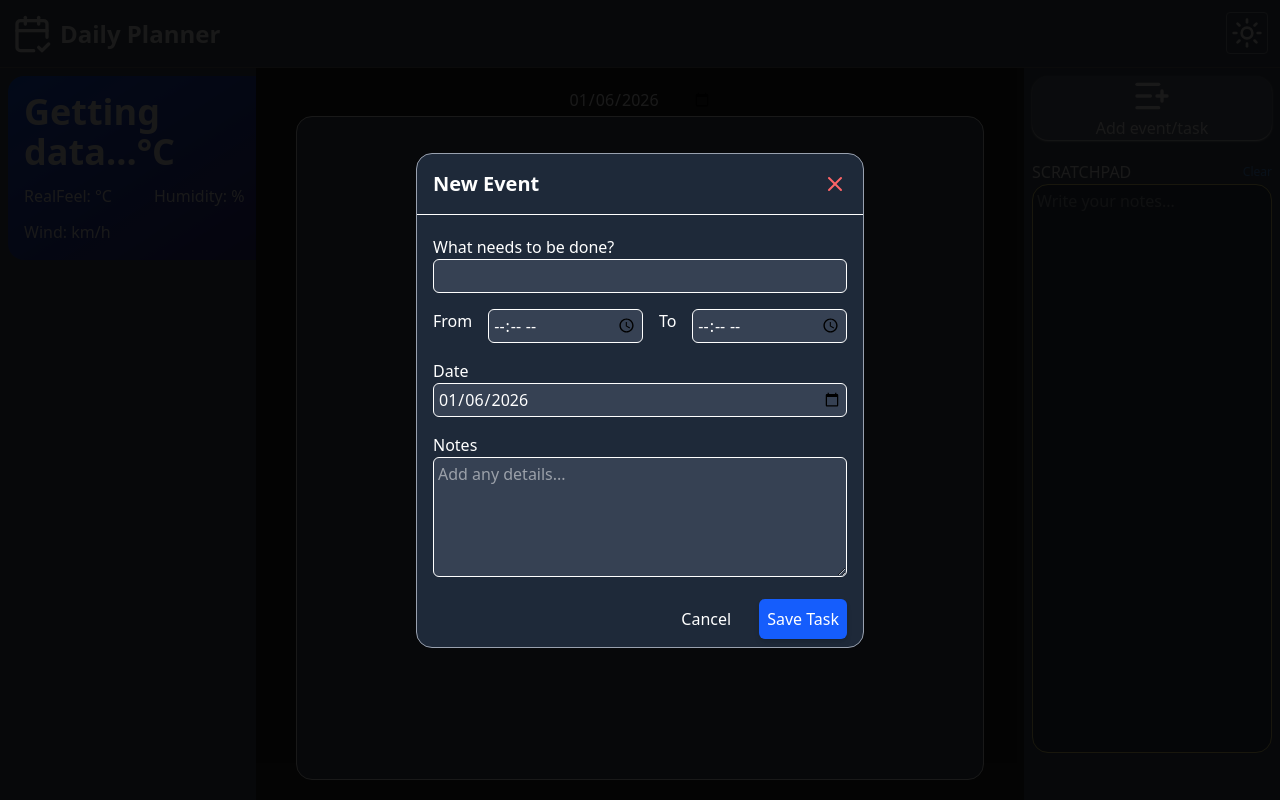
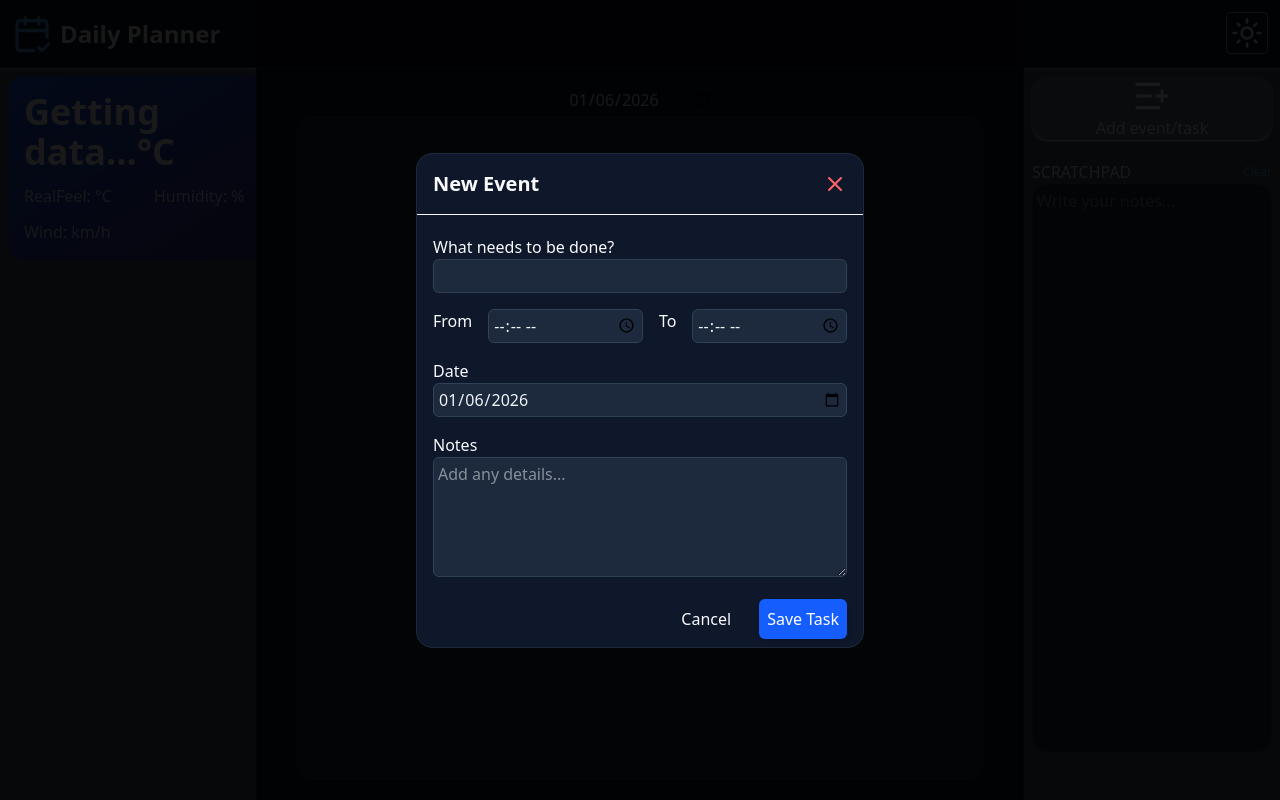
Before and after one commit to SAmaksh5097/Daily-Planner-App, a React (Vite) app: page / in a window 1280 px wide. Both pictures are taken after a click on the element "Add event/task". Built offline with nearby package versions, Linux system fonts and the light colour scheme; no server answers.

Commit message:
color scheme modified

```diff
--- a/src/App.jsx
+++ b/src/App.jsx
@@ -4,9 +4,9 @@ import QuickActions from "./QuickActions"
 import SideBar from "./SideBar"
 function App() {
   return (
-    <div className="min-h-screen max-h-full flex flex-col  bg-gray-300 transition-all ease-in-out dark:bg-neutral-800 dark:text-white">
+    <div className="min-h-screen max-h-full flex flex-col transition-all ease-in-out bg-slate-50 dark:bg-slate-950 text-slate-900 dark:text-slate-50">
       <Header/>
-      <div className="flex h-screen bg-red-50 dark:bg-gray-600 max-w-screen ">
+      <div className="flex h-screen bg-transparent dark:bg-gray-600 max-w-screen ">
         <SideBar/>
         <PlannerGrid/>
         <QuickActions/>
--- a/src/Form.jsx
+++ b/src/Form.jsx
@@ -19,7 +19,7 @@ const Form = () => {
     }
 
   return (
-    <div className='border flex flex-col gap-5 rounded-2xl border-gray-400 bg-gray-800 w-full max-w-md text-white'>
+    <div className='border flex flex-col gap-5 rounded-2xl w-full max-w-md bg-white dark:bg-slate-900 border-slate-200 dark:border-slate-800'>
         <div className='flex justify-between border-b p-4 items-center '>
             <h1 className='text-xl font-bold'>New Event</h1>
             <X className='text-red-400 cursor-pointer' onClick={()=>setIsFormOpen(false)}/>
@@ -28,21 +28,21 @@ const Form = () => {
             <form action="" className='flex flex-col gap-4' onSubmit={handlesubmit}>
                 <div className=''>
                     <label htmlFor="title">What needs to be done?</label>
-                    <input type="text" id='title' required value={formdata.title} onChange={handlechange} className='border w-full rounded-md bg-gray-700 text-white p-1 outline-blue-400' />
+                    <input type="text" id='title' required value={formdata.title} onChange={handlechange} className='border w-full rounded-md bg-slate-50 dark:bg-slate-800 text-slate-900 dark:text-slate-100 border-slate-200 dark:border-slate-700 focus:ring-2 focus:ring-blue-500/20 p-1 outline-blue-400' />
                 </div>
                 <div className='flex gap-4'>
                     <label htmlFor="start">From</label>
-                    <input type="time" required value={formdata.start} onChange={handlechange} className='border w-full rounded-md bg-gray-700 text-white p-1 outline-blue-400' id='start' />
+                    <input type="time" required value={formdata.start} onChange={handlechange} className='border w-full rounded-md bg-slate-50 dark:bg-slate-800 text-slate-900 dark:text-slate-100 border-slate-200 dark:border-slate-700 focus:ring-2 focus:ring-blue-500/20 p-1 outline-blue-400' id='start' />
                     <label htmlFor="end">To</label>
-                    <input type="time" value={formdata.end} onChange={handlechange} className='border w-full rounded-md bg-gray-700 text-white p-1 outline-blue-400' id='end' />
+                    <input type="time" value={formdata.end} onChange={handlechange} className='border w-full rounded-md bg-slate-50 dark:bg-slate-800 text-slate-900 dark:text-slate-100 border-slate-200 dark:border-slate-700 focus:ring-2 focus:ring-blue-500/20 p-1 outline-blue-400' id='end' />
                 </div>
                 <div className=''>
                     <label htmlFor="date">Date</label>
-                    <input type="date" id='date' required value={formdata.date} onChange={handlechange} className='border w-full rounded-md bg-gray-700 text-white p-1 outline-blue-400' />
+                    <input type="date" id='date' required value={formdata.date} onChange={handlechange} className='border w-full rounded-md bg-slate-50 dark:bg-slate-800 text-slate-900 dark:text-slate-100 border-slate-200 dark:border-slate-700 focus:ring-2 focus:ring-blue-500/20 p-1 outline-blue-400' />
                 </div>
                 <div className=''>
                     <label htmlFor="note">Notes</label>
-                    <textarea name="note" id="note" value={formdata.note} onChange={handlechange} placeholder='Add any details...' className='border w-full rounded-md bg-gray-700 text-white p-1 min-h-30 outline-blue-400' ></textarea>
+                    <textarea name="note" id="note" value={formdata.note} onChange={handlechange} placeholder='Add any details...' className='border w-full rounded-md bg-slate-50 dark:bg-slate-800 text-slate-900 dark:text-slate-100 border-slate-200 dark:border-slate-700 focus:ring-2 focus:ring-blue-500/20 p-1 min-h-30 outline-blue-400' ></textarea>
                 </div>
                 <div className=' pb-2 flex justify-end gap-5'>
                     <button onClick={()=>{setIsFormOpen(false)}} className='cursor-pointer transition-all ease-in-out hover:bg-gray-400 rounded-md p-2'>Cancel</button>
--- a/src/Header.jsx
+++ b/src/Header.jsx
@@ -3,8 +3,8 @@ import ThemeToggle from './ThemeToggle'
 import {CalendarCheck2} from 'lucide-react'
 const Header = () => {
   return (
-    <div className='h-fit w-full flex flex-row justify-between items-center p-3 shadow-xs shadow-gray-400 bg-red-50 dark:bg-gray-600 dark:text-white border-b border-neutral-500'>
-        <h1 className='text-2xl font-bold flex gap-2 items-center '>{<CalendarCheck2 className=' rounded w-10 h-10'/>} Daily Planner</h1>
+    <div className='h-fit w-full flex flex-row justify-between items-center p-3 bg-white/80 dark:bg-slate-900/80 backdrop-blur-md border-b border-slate-200 dark:border-slate-800 shadow-sm shadow-slate-200/50'>
+        <h1 className='text-2xl font-bold flex gap-2 items-center '>{<CalendarCheck2 className=' rounded w-10 h-10 text-blue-600 dark:text-blue-400'/>} Daily Planner</h1>
         <ThemeToggle/>
     </div>
   )
--- a/src/Notepad.jsx
+++ b/src/Notepad.jsx
@@ -24,7 +24,7 @@ const Notepad = () => {
             <button className='text-xs text-blue-400 cursor-pointer' onClick={clear}>Clear</button>
         </div>
 
-        <textarea name="note" id="" value={data} onChange={handleChange} placeholder='Write your notes...' className='border w-[100%] rounded-2xl  bg-yellow-50 border-yellow-200 text-black p-1 resize-none min-h-[90%]  dark:bg-gray-700 dark:text-white '>
+        <textarea name="note" id="" value={data} onChange={handleChange} placeholder='Write your notes...' className='border w-[100%] rounded-2xl  text-black p-1 resize-none min-h-[90%]  dark:text-slate-200   bg-white dark:bg-slate-800 border-slate-200 dark:border-slate-700 focus:border-blue-400 '>
 
         </textarea>
 
--- a/src/PlannerGrid.jsx
+++ b/src/PlannerGrid.jsx
@@ -11,7 +11,7 @@ const PlannerGrid = () => {
 
   const dailytasks = tasks.filter(task=>task.date===selectedDate)
   return (
-    <div className='w-[60%] px-10 py-5 bg-gray-300 dark:bg-neutral-800 flex flex-col gap-1 items-center relative'>
+    <div className='w-[60%] px-10 py-5 bg-slate-100 dark:bg-slate-900 border-x border-slate-200 dark:border-slate-800 flex flex-col gap-1 items-center relative'>
       <div className='flex gap-4'>
         <input type="date" value={selectedDate} onChange={changeDate} />
       </div>
@@ -21,7 +21,7 @@ const PlannerGrid = () => {
            <Form />
         </div>
       )}
-      <div className='border h-full rounded-2xl p-4 flex flex-col items-center justify-center dark:bg-gray-600 w-full'>
+      <div className='border h-full rounded-2xl p-4 flex flex-col items-center justify-center w-full bg-white dark:bg-slate-800 shadow-sm border-slate-200 dark:border-slate-700'>
         {dailytasks.length}
         <h1>Planner grid. tasks will be shown here</h1>
       </div>
--- a/src/Weather.jsx
+++ b/src/Weather.jsx
@@ -25,9 +25,9 @@ const Weather = () => {
         </h1> */}
         <h1 className='flex gap-4 items-center text-2xl font-bold'><span className='flex text-4xl'>{temp}°C </span></h1>
         <div className='grid grid-cols-2 gap-3 '>
-            <h1>RealFeel: {data?.current?.apparent_temperature}°C</h1>
-            <h1>Humidity: {data?.current?.relative_humidity_2m}%</h1>
-            <h1>Wind: {data?.current?.wind_speed_10m} km/h</h1>
+            <h1 className='text-blue-100'>RealFeel: {data?.current?.apparent_temperature}°C</h1>
+            <h1 className='text-blue-100'>Humidity: {data?.current?.relative_humidity_2m}%</h1>
+            <h1 className='text-blue-100'>Wind: {data?.current?.wind_speed_10m} km/h</h1>
         </div>
         {data?.current?.is_day===1?<Sun className='absolute right-1 top-2'/>:<MoonStar className='absolute right-1 top-2'/>}
     </div>
```
